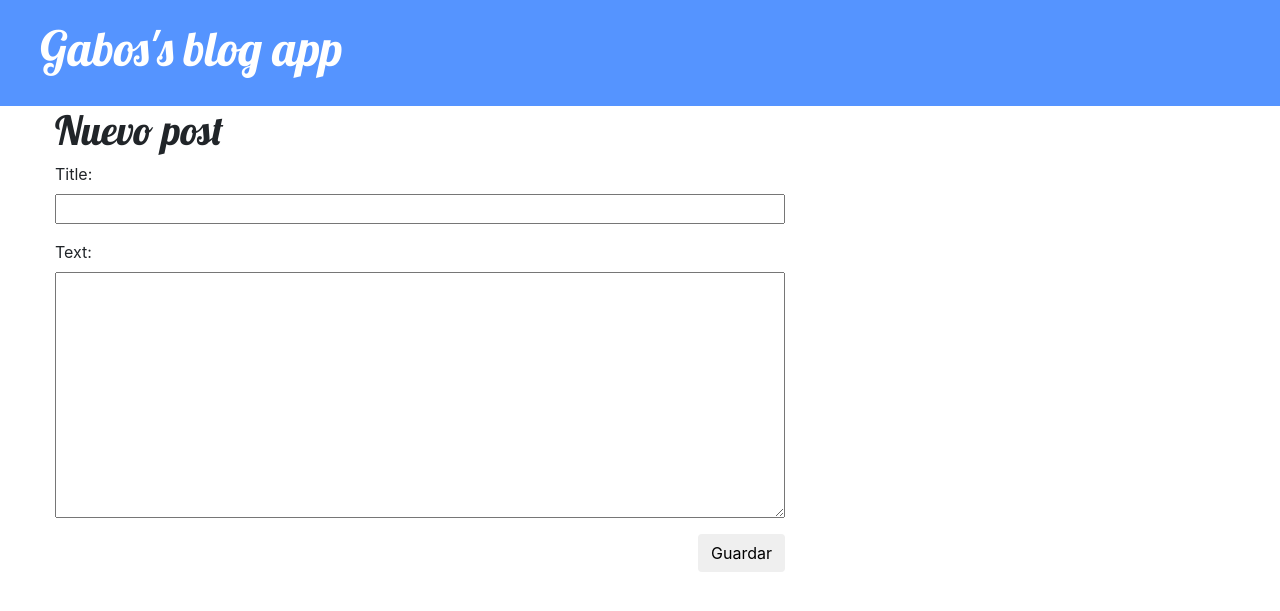
After one commit to gabo696hn/my-first-blog, a Django app: page /post/new in a window 1280 px wide. The commit adds this page. Shown: the top 611 px of the page. Run offline with Django 3.2, Linux system fonts and the light colour scheme; some libraries are stand-ins or nearby versions.

Commit message:
Added views to create/edit blog post inside the site.

```diff
--- /dev/null
+++ b/blog/forms.py
@@ -0,0 +1,7 @@
+from django import forms
+from .models import Post
+
+class PostForm(forms.ModelForm):
+    class Meta:
+        model = Post
+        fields = ('title', 'text')
--- a/blog/templates/blog/base.html
+++ b/blog/templates/blog/base.html
@@ -9,6 +9,7 @@
     </head>
     <body>
         <div class="page-header">
+            <a href="{% url 'post_new' %}" class="top-menu"><span class="glyphicon glyphicon-plus"></span></a>
             <h1><a href="/">Gabos's blog app</a></h1>
         </div>
 
--- /dev/null
+++ b/blog/templates/blog/post_edit.html
@@ -0,0 +1,9 @@
+{% extends 'blog/base.html' %}
+
+{% block content %}
+    <h1>Nuevo post</h1>
+    <form method="POST" class="post-form">{% csrf_token %}
+        {{ form.as_p }}
+        <button type="submit" class="save btn btn-default">Guardar</button>
+    </form>
+{% endblock %}
--- a/blog/urls.py
+++ b/blog/urls.py
@@ -4,5 +4,6 @@ from . import views
 
 urlpatterns = [
     path('', views.post_list), #, name='index'),
-    path('post/<int:pk>', views.post_detail, name='post_detail')
+    path('post/<int:pk>', views.post_detail, name='post_detail'),
+    path('post/new', views.post_new, name='post_new')
 ]
--- a/blog/views.py
+++ b/blog/views.py
@@ -1,6 +1,7 @@
 from django.shortcuts import render, get_object_or_404
 from .models import Post
 from django.utils import timezone
+from .forms import PostForm
 
 
 # Create your views here.
@@ -12,3 +13,7 @@ def post_list(request):
 def post_detail(request, pk):
     post = get_object_or_404(Post, pk=pk)
     return render(request, 'blog/post_detail.html', {'post':post})
+
+def post_new(request):
+    form = PostForm()
+    return render(request, 'blog/post_edit.html', {'form': form})
```
